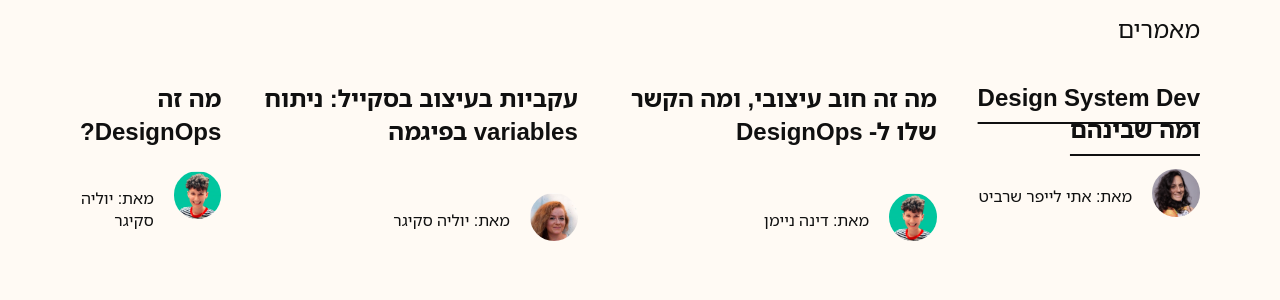
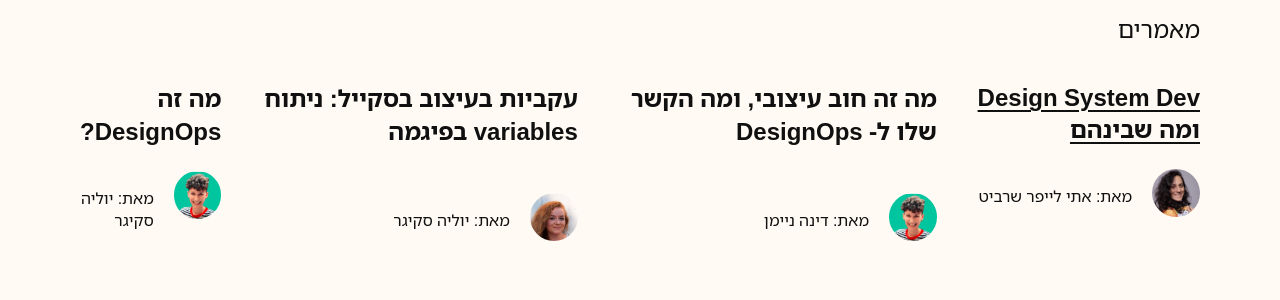
Before and after one commit to tidy-dev-team/des-ops, a PHP site: page / in a window 1280 px wide, with the restyled element focused. Shown: the part 1820-2120 px from the top of the page. Run offline with PHP 8.4, Linux system fonts and the light colour scheme.

Commit message:
Update style.css

```diff
--- a/style.css
+++ b/style.css
@@ -276,7 +276,7 @@ button.seker-button::after {
 .no-link:focus-visible {
     outline: none;
     text-decoration: underline;
-    text-underline-offset: var(--text-size);
+    text-underline-offset: calc(var(--text-size) / 4);
 }
 
 .no-link.small:hover,
```
